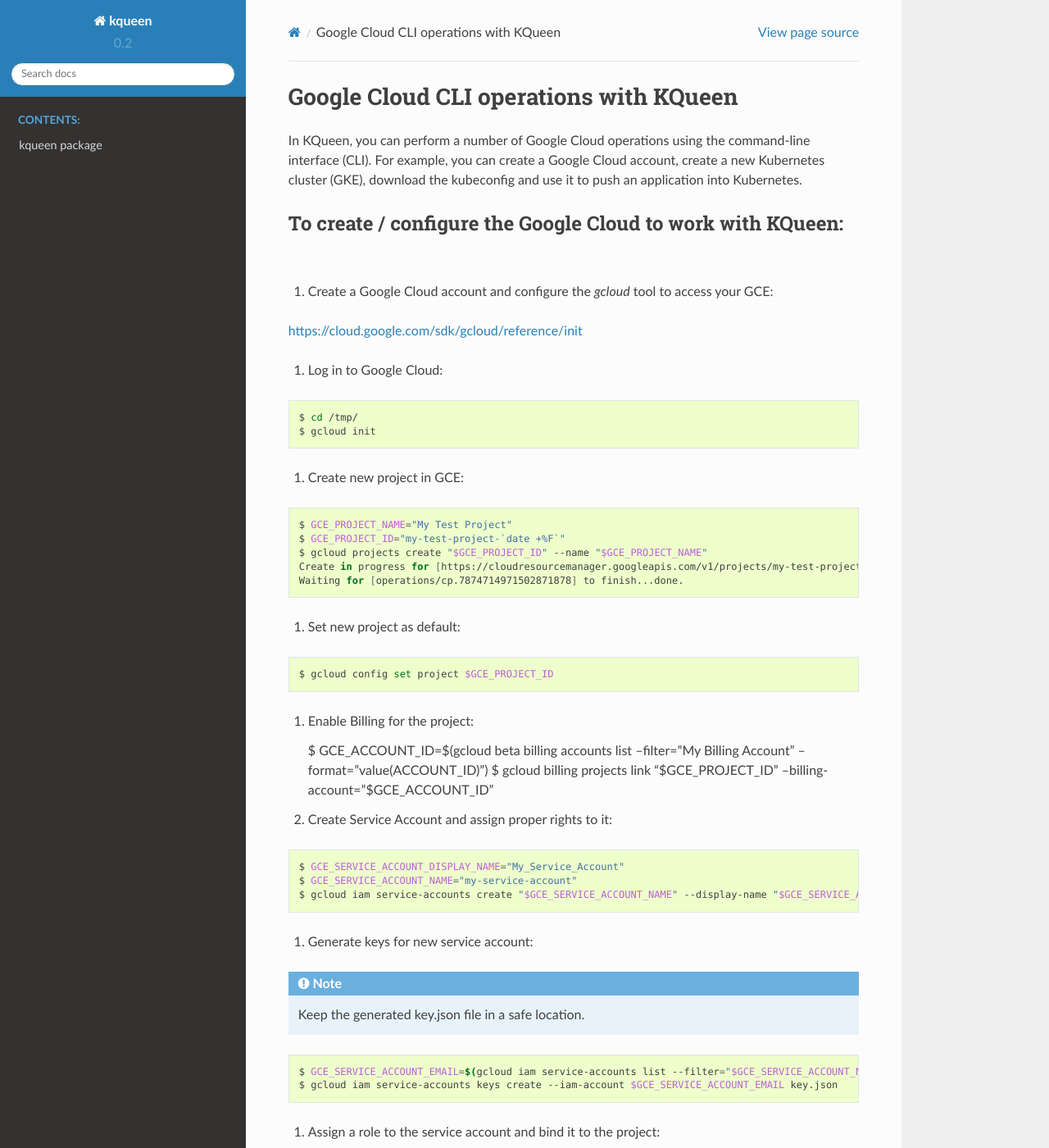
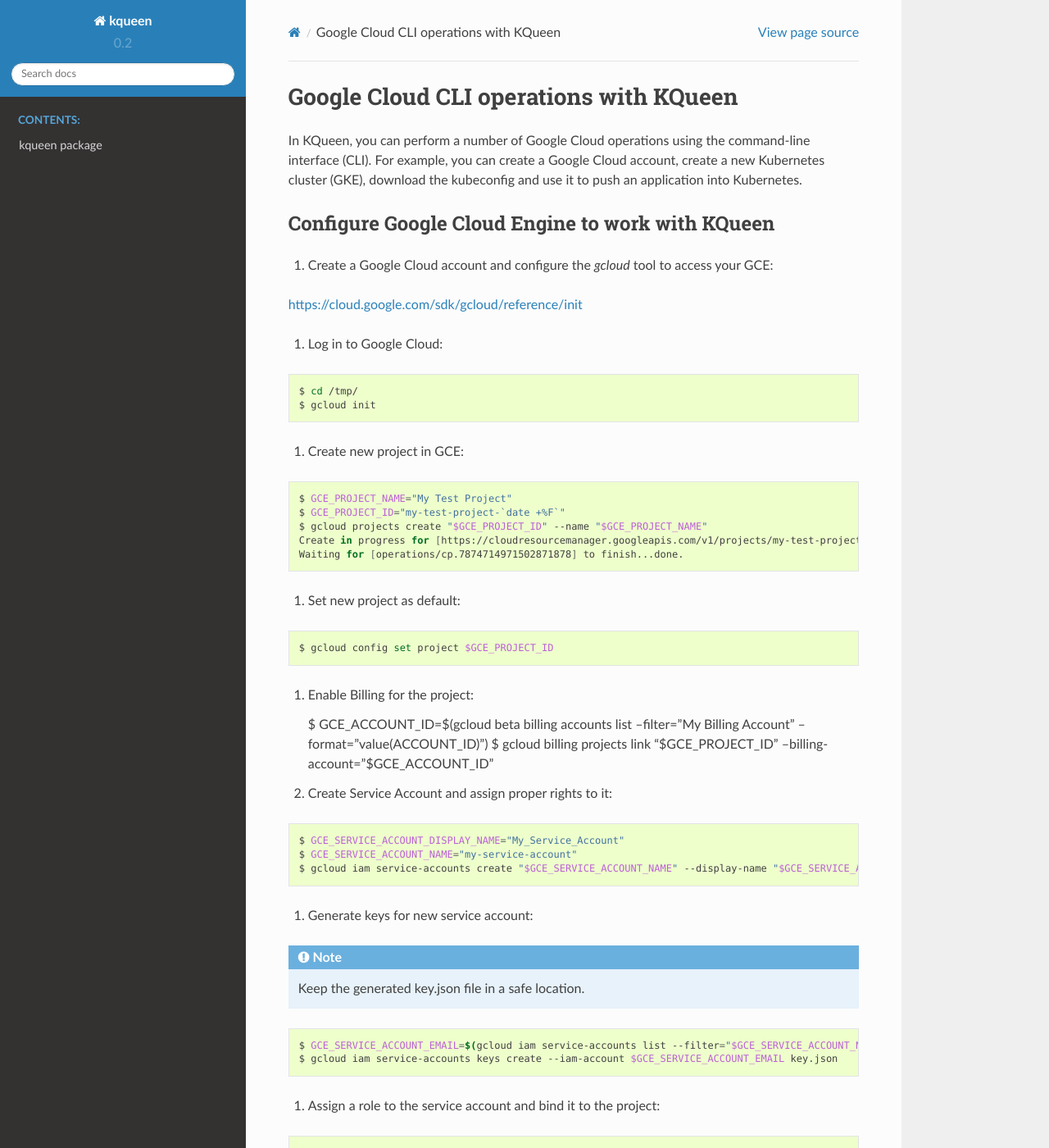
Before and after one commit to Mirantis/kqueen, a Sphinx documentation site: the page built from docs/kqueen.cli_gcloud_examples.rst, in a window 1280 px wide and 1400 px high. Shown: the whole window at 82% size. Built offline with Sphinx 7.4.7 and the Read the Docs theme 2.0.0, drawn with Linux system fonts in a browser that asks for light colours; some of the changed text lies outside the part shown.

Commit message:
Documentation fix

```diff
--- a/docs/kqueen.cli_gcloud_examples.rst
+++ b/docs/kqueen.cli_gcloud_examples.rst
@@ -4,8 +4,8 @@
 In KQueen, you can perform a number of Google Cloud operations using the command-line interface (CLI).
 For example, you can create a Google Cloud account, create a new Kubernetes cluster (GKE), download the kubeconfig and use it to push an application into Kubernetes.
 
-To create / configure the Google Cloud to work with KQueen:
-~~~~~~~~~~~~~~~~~~~~~~~~~~~~~~~~~~~~~~~~~~~~~~~~~~~~~~~~~~~~~~~~~~~~~~~~~~~~~~
+Configure Google Cloud Engine to work with KQueen
+~~~~~~~~~~~~~~~~~~~~~~~~~~~~~~~~~~~~~~~~~~
 
 #. Create a Google Cloud account and configure the `gcloud` tool to access your GCE:
 
@@ -65,8 +65,8 @@
    $ gcloud projects add-iam-policy-binding $GCE_PROJECT_ID --member="serviceAccount:$GCE_SERVICE_ACCOUNT_EMAIL" --role="roles/container.clusterAdmin"
    $ gcloud projects add-iam-policy-binding $GCE_PROJECT_ID --member="serviceAccount:$GCE_SERVICE_ACCOUNT_EMAIL" --role="roles/iam.serviceAccountActor"
 
-To create / configure the GKE cluster using KQueen:
-~~~~~~~~~~~~~~~~~~~~~~~~~~~~~~~~~~~~~~~~~~~~~~~~~~~~~~~~~~~~~~~~~~~~~~
+Create and configure a GCE cluster using KQueen
+~~~~~~~~~~~~~~~~~~~~~~~~~~~~~~~~~~~~~~~~~~~~~~~
 
 #. Start KQueen and obtain bearer token:
 
```
